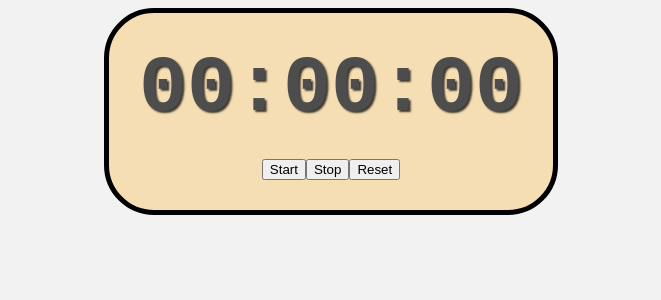
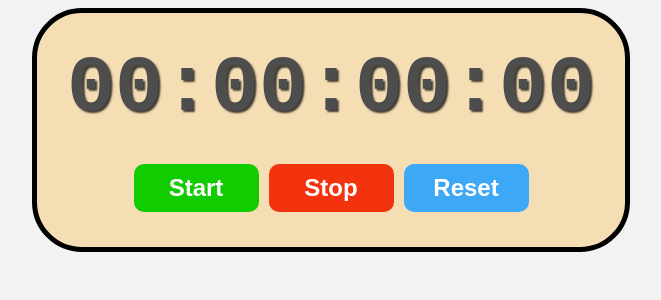
Before and after one commit to JacksonHana/Practice-ReactJS, a React (Vite) app: page / in a window 1280 px wide. Shown: the top 300 px of the page, without its empty margins (309-970 px from the left). Built offline with nearby package versions, Linux system fonts and the light colour scheme.

Commit message:
stopwatch done

```diff
--- a/src/Stopwatch.jsx
+++ b/src/Stopwatch.jsx
@@ -8,32 +8,53 @@
     const startTimeRef = useRef(0);
 
     useEffect(() => {
+        if(isRunning){
+            intervalIdRef.current = setInterval(() => {
+                setElapseTime(Date.now() - startTimeRef.current);
+            },10);
+        }
+
+        return () => {
+            clearInterval(intervalIdRef.current);
+        }
 
     }, [isRunning]);
 
     function start(){
-
+        setIsRunning(true);
+        startTimeRef.current = Date.now() - elapseTime;
     }
 
     function stop(){
-
+        setIsRunning(false);
     }
 
     function reset(){
-
+        setElapseTime(0);
+        setIsRunning(false);
     }
 
     function formatTime(){
-        return `00:00:00`;
+
+        let hours = Math.floor(elapseTime / (1000 * 60 * 60));
+        let minutes = Math.floor(elapseTime / (1000 * 60 ) % 60);
+        let seconds = Math.floor(elapseTime / (1000) % 60);
+        let miliseconds = Math.floor(elapseTime % (1000) / 10);
+
+        hours = String(hours).padStart(2, "0");
+        minutes = String(minutes).padStart(2, "0");
+        seconds = String(seconds).padStart(2, "0");
+        miliseconds = String(miliseconds).padStart(2, "0");
+
+        return `${hours}:${minutes}:${seconds}:${miliseconds}`;
     }
-
     return(
         <div className="stopwatch">
             <div className="display">{formatTime()}</div>
             <div className="control">
-                <button onClick={start()} className="start-button">Start</button>
-                <button onClick={stop()} className="stop-button">Stop</button>
-                <button onClick={reset()} className="reset-button">Reset</button>
+                <button onClick={() => start()} className="start-button">Start</button>
+                <button onClick={() => stop()} className="stop-button">Stop</button>
+                <button onClick={() => reset()} className="reset-button">Reset</button>
             </div>
         </div>
     );
--- a/src/index.css
+++ b/src/index.css
@@ -13,6 +13,7 @@
     border-radius: 50px;
     background-color: wheat;
     padding: 30px;
+
 }
 
 .display{
@@ -23,3 +24,40 @@
     text-shadow: 2px 2px 2px hsla(0, 0%, 0%, 0.75);
     margin-bottom: 25px;
 }
+
+.control button{
+    font-size: 1.5rem;
+    font-weight: bold;
+    padding: 10px 20px;
+    margin: 5px;
+    min-width: 125px;
+    border: none;
+    border-radius: 10px;
+    cursor: pointer;
+    color: white;
+    transition: background-color 0.5s ease;
+}
+
+.start-button{
+    background-color: hsl(115, 100%, 40%);
+}
+
+.start-button:hover{
+    background-color: hsl(115, 100%, 30%);
+}
+
+.stop-button{
+    background-color: hsl(10, 90%, 50%);
+}
+
+.stop-button:hover{
+    background-color: hsl(10, 90%, 40%);
+}
+
+.reset-button{
+    background-color: hsl(205, 90%, 60%);
+}
+
+.reset-button:hover{
+    background-color: hsl(205, 90%, 45%);
+}
```
